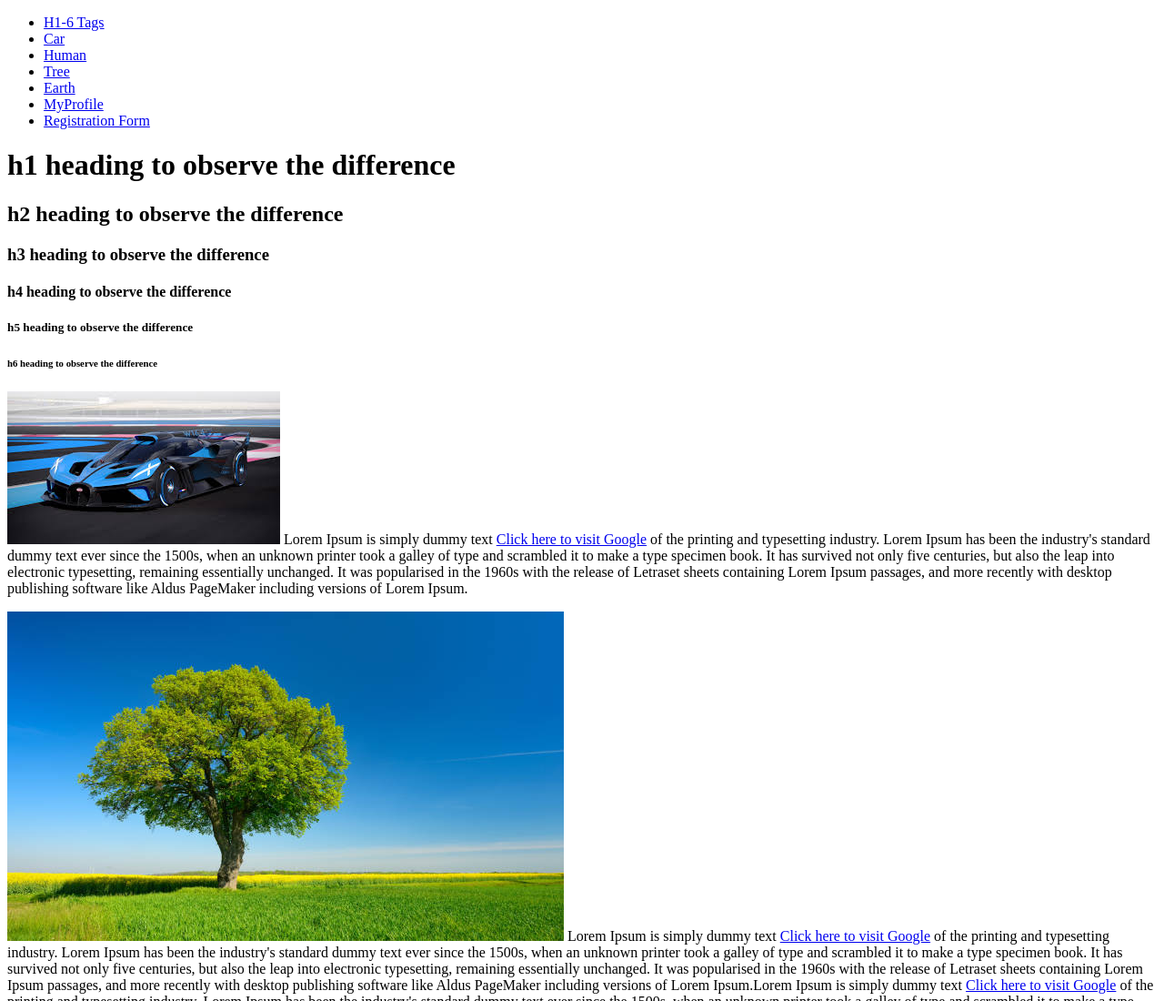
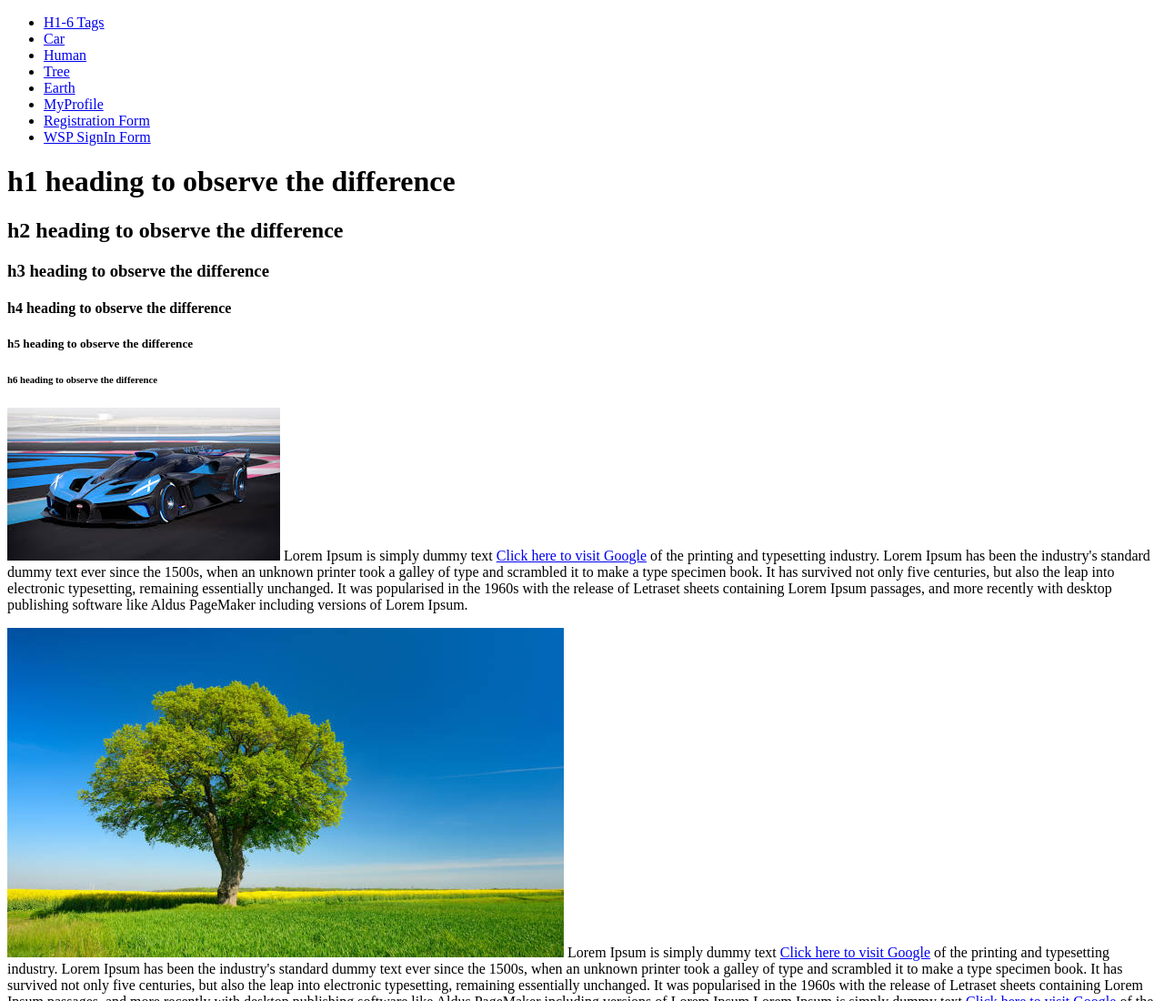
Before and after one commit to AsifurAutomatedpros/HTML-CSS, a plain HTML site: page index.html in a window 1280 px wide. Shown: the top 1100 px of the page at 91% size. Drawn offline with Linux system fonts and the light colour scheme.

Commit message:
2nd test added chnages on index small

```diff
--- a/index.html
+++ b/index.html
@@ -18,6 +18,7 @@
           <li><a href="#earth">Earth</a></li>
           <li><a href="myProfile.html" target="_blank">MyProfile</a></li>
           <li><a href="forms/basicForm.html" target="_blank">Registration Form</a></li>
+          <li><a href="forms/signin.html" target="_blank">WSP SignIn Form</a></li>
         </ul>
       </div>
 
```
